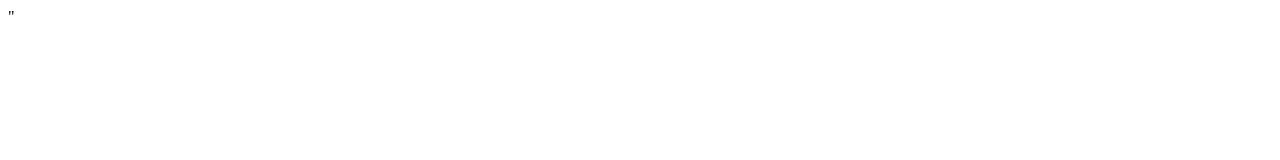
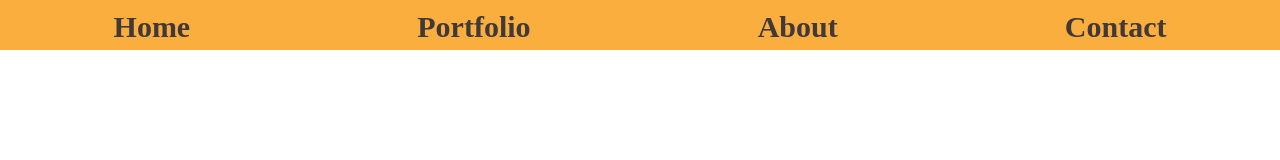
Before and after one commit to Mrs-Archer/My-Web, a plain HTML site: page index.html in a window 1280 px wide. Drawn offline with nearby package versions, Linux system fonts and the light colour scheme.

Commit message:
Navigation-bar

```diff
--- a/index.html
+++ b/index.html
@@ -3,12 +3,18 @@
   <head>
     <meta charset="UTF-8" />
     <meta name="viewport" content="width=device-width, initial-scale=1.0" />
-    "
     <title>My-Web</title>
     <link rel="stylesheet" href="style.css" />
   </head>
   <body>
-    <header></header>
+    <header>
+      <ul class="navigation-bar">
+        <li>Home</li>
+        <li>Portfolio</li>
+        <li>About</li>
+        <li>Contact</li>
+      </ul>
+    </header>
     <section></section>
     <footer></footer>
   </body>
--- a/style.css
+++ b/style.css
@@ -0,0 +1,25 @@
+* {
+  margin: 0;
+  padding: 0;
+}
+
+header {
+  height: 50px;
+  background-color: rgb(250, 174, 61);
+}
+
+.navigation-bar {
+  display: flex;
+  list-style-type: none;
+  display: flex;
+  color: rgb(65, 57, 57);
+  font-size: 30px;
+  font-family: "Roboto Slab", serif;
+  font-weight: 700;
+}
+.navigation-bar > li {
+  display: flex;
+  padding: 10px 80px;
+  list-style-type: none;
+  margin: auto;
+}
```
